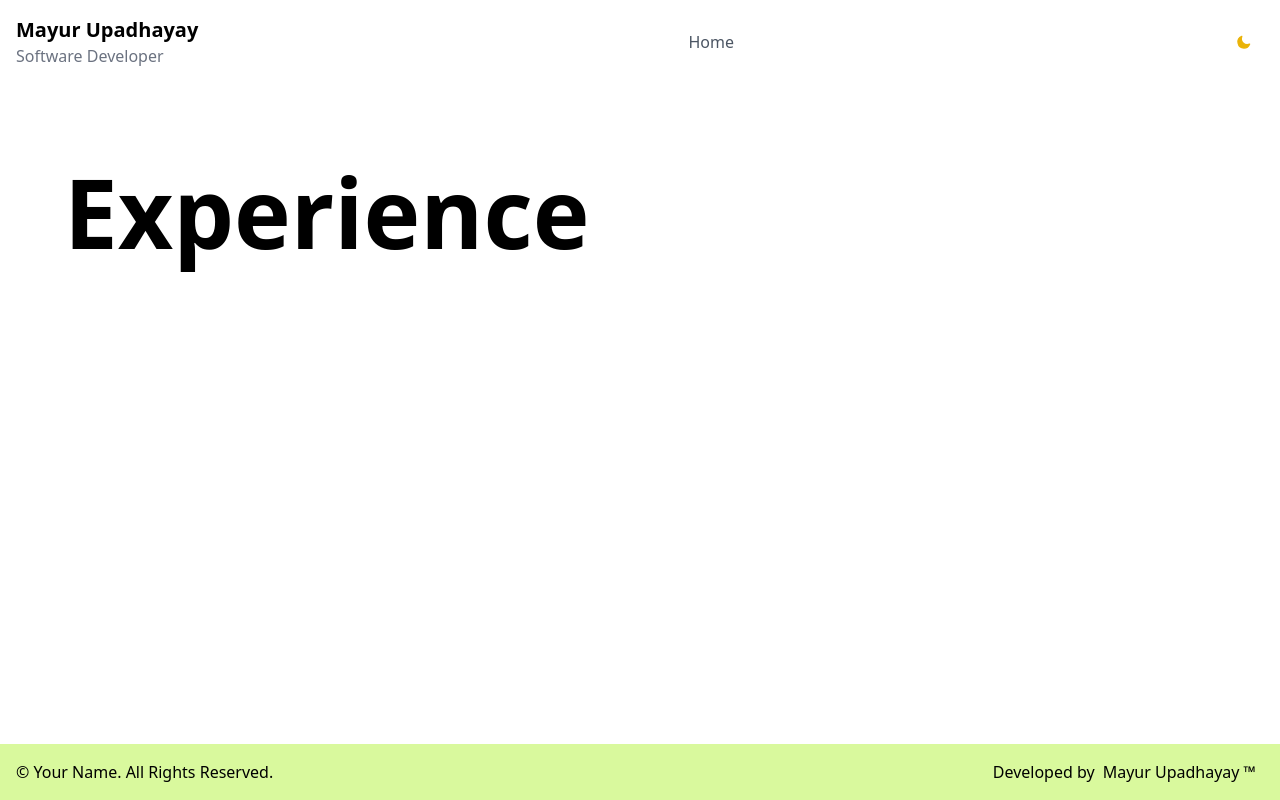
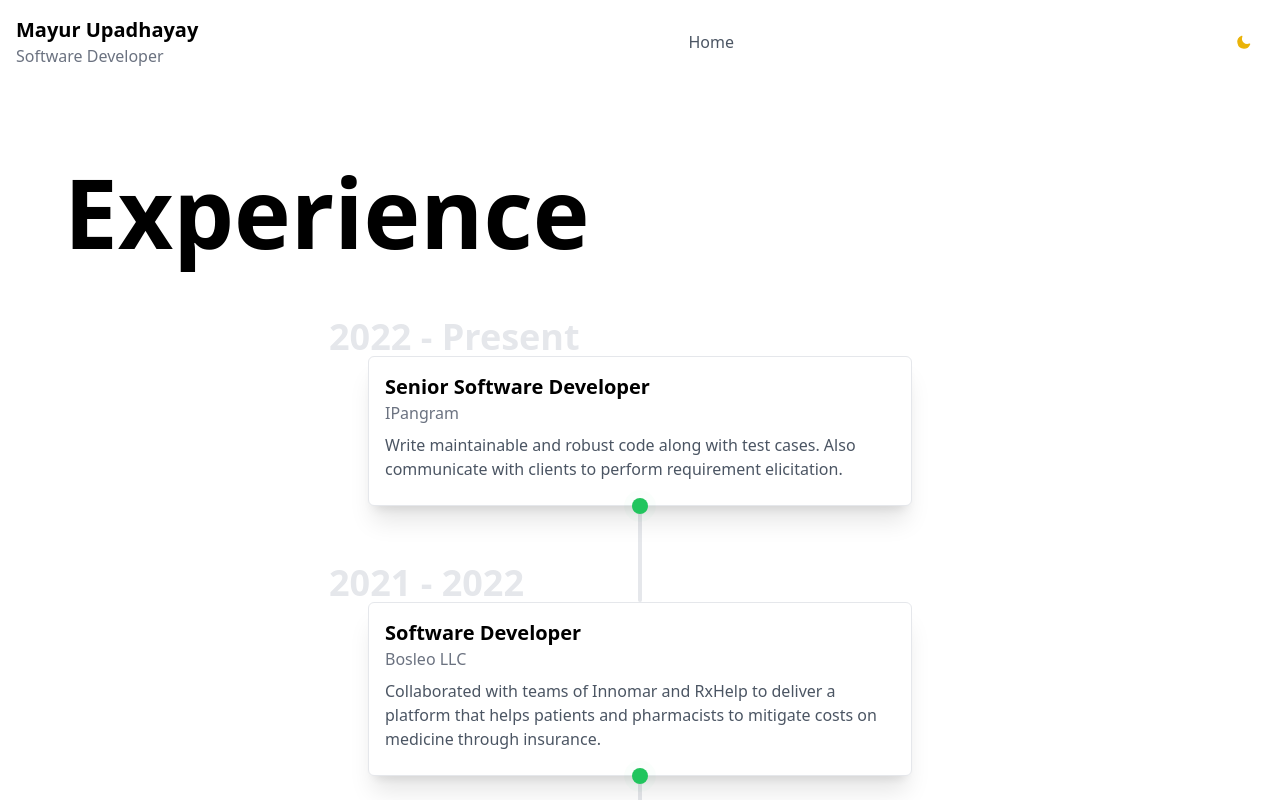
Before and after one commit to mayur256/professional-portfolio, a Next.js app: page /experience in a window 1280 px wide. Shown: the top 800 px of the page. Built offline with nearby package versions, Linux system fonts and the light colour scheme.

Commit message:
[feat]: Implemented Experience card ui

```diff
--- a/components/AppContainer/index.tsx
+++ b/components/AppContainer/index.tsx
@@ -49,7 +49,7 @@ export default function AppLayout({
 			{/** Navbar */}
 			<Header />
 
-			<main className="dark:bg-gray-800 w-full">{children}</main>
+			<main className="dark:bg-gray-800 w-full pb-9">{children}</main>
 
 			<Footer />
 		</>
--- a/components/Experience/index.tsx
+++ b/components/Experience/index.tsx
@@ -1,4 +1,11 @@
+// Top level imports
 import { ReactElement } from 'react'
+
+// Components
+import { ExperienceCard } from '../ExperienceCard'
+
+// Utils
+import { experience } from '@utils/user-data'
 
 // Main Component definition
 export const Experience = (): ReactElement => {
@@ -10,8 +17,25 @@ export const Experience = (): ReactElement => {
 				</h1>
 			</div>
 
-			<div className="dark:bg-gray-900 -mt-4">
-				<div className="grid grid-cols-1 dark:bg-gray-900 max-w-xl mx-auto pt-20"></div>
+			<div className="dark:bg-gray-900">
+				<div className="grid grid-cols-1 dark:bg-gray-900 max-w-xl mx-auto pt-20">
+					{/** Experiences timeline */}
+					{experience.map((ex, idx) => {
+						return (
+							<ExperienceCard
+								key={idx}
+								title={ex.title}
+								description={ex.description}
+								company={ex.company}
+								companyUrl={ex.companyUrl}
+								year={ex.year}
+								showDivider={
+									experience.length - 1 === idx ? false : true
+								}
+							/>
+						)
+					})}
+				</div>
 			</div>
 		</section>
 	)
--- a/components/ExperienceCard/index.tsx
+++ b/components/ExperienceCard/index.tsx
@@ -4,10 +4,10 @@ import { ReactElement } from 'react'
 // Props type definitions
 interface IProps {
 	title: string
-	desc: string
+	description: string
 	year: string
 	company: string
-	companyLink: string
+	companyUrl: string
 	showDivider: boolean
 }
 
@@ -25,10 +25,10 @@ function Divider(): ReactElement {
 // Component definition
 export const ExperienceCard = ({
 	title,
-	desc,
+	description,
 	year,
 	company,
-	companyLink,
+	companyUrl,
 	showDivider,
 }: IProps): ReactElement => {
 	return (
@@ -38,10 +38,12 @@ export const ExperienceCard = ({
 					{year}
 				</h1>
 				<h1 className="font-semibold text-xl">{title}</h1>
-				<a href={companyLink} className="text-gray-500">
+				<a href={companyUrl} className="text-gray-500">
 					{company}
 				</a>
-				<p className="text-gray-600 dark:text-gray-400 my-2">{desc}</p>
+				<p className="text-gray-600 dark:text-gray-400 my-2">
+					{description}
+				</p>
 			</div>
 
 			{showDivider && <Divider />}
--- a/components/Footer/index.tsx
+++ b/components/Footer/index.tsx
@@ -4,7 +4,7 @@ import { ReactElement } from 'react'
 // Component definition
 export const Footer = (): ReactElement => {
 	return (
-		<footer className="dark:bg-gray-900 fixed bottom-0 left-0 right-0 bg-lime-200">
+		<footer className="dark:bg-gray-900 bg-lime-200">
 			<div className="flex flex-col md:space-y-0 md:flex-row justify-between md:items-center p-4">
 				<div>
 					<p>&copy; Your Name. All Rights Reserved.</p>
--- a/tsconfig.json
+++ b/tsconfig.json
@@ -1,5 +1,6 @@
 {
 	"compilerOptions": {
+		"baseUrl": ".",
 		"target": "esnext",
 		"lib": ["dom", "dom.iterable", "esnext"],
 		"allowJs": true,
@@ -13,7 +14,10 @@
 		"resolveJsonModule": true,
 		"isolatedModules": true,
 		"jsx": "preserve",
-		"incremental": true
+		"incremental": true,
+		"paths": {
+			"@utils/*": ["utils/*"]
+		}
 	},
 	"include": ["next-env.d.ts", "**/*.ts", "**/*.tsx"],
 	"exclude": ["node_modules"]
--- /dev/null
+++ b/utils/user-data.ts
@@ -0,0 +1,42 @@
+export const experience = [
+	{
+		title: 'Senior Software Developer',
+		company: 'IPangram',
+		year: '2022 - Present',
+		start: '2020',
+		end: 'Present',
+		companyUrl: 'https://mroads.com',
+		description:
+			'Write maintainable and robust code along with test cases. Also communicate with clients to perform requirement elicitation.',
+	},
+	{
+		title: 'Software Developer',
+		company: 'Bosleo LLC',
+		year: '2021 - 2022',
+		start: '2021',
+		end: '2022',
+		companyUrl: 'https://bosleo.com/',
+		description:
+			'Collaborated with teams of Innomar and RxHelp to deliver a platform that helps patients and pharmacists to mitigate costs on medicine through insurance.',
+	},
+	{
+		title: 'Software Developer',
+		company: 'Doctodoor',
+		year: '2020 - 2021',
+		start: '2020',
+		end: '2021',
+		companyUrl: 'https://doctodoor.com/',
+		description:
+			'Contributed to Remote Patient Monitoring and Telemedicine HIPAA Compliant & CE Class | Certified Platform.',
+	},
+	{
+		title: 'Software Developer',
+		company: '360 Marketing',
+		year: '2020',
+		start: '2020',
+		end: '2020',
+		companyUrl: 'https://www.360ddm.in/',
+		description:
+			'Developed an ecommerce website tailored for specific customer segment of Sellers and Buyers.',
+	},
+]
```
